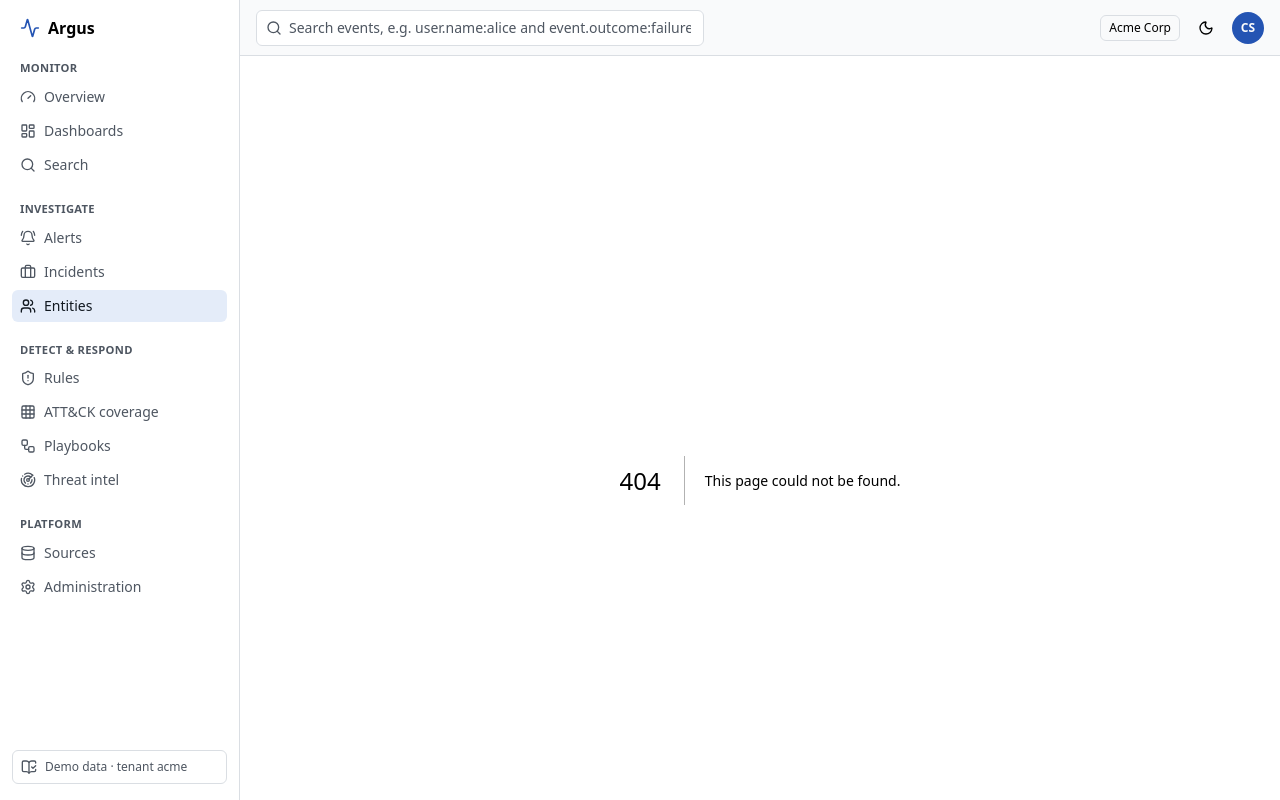
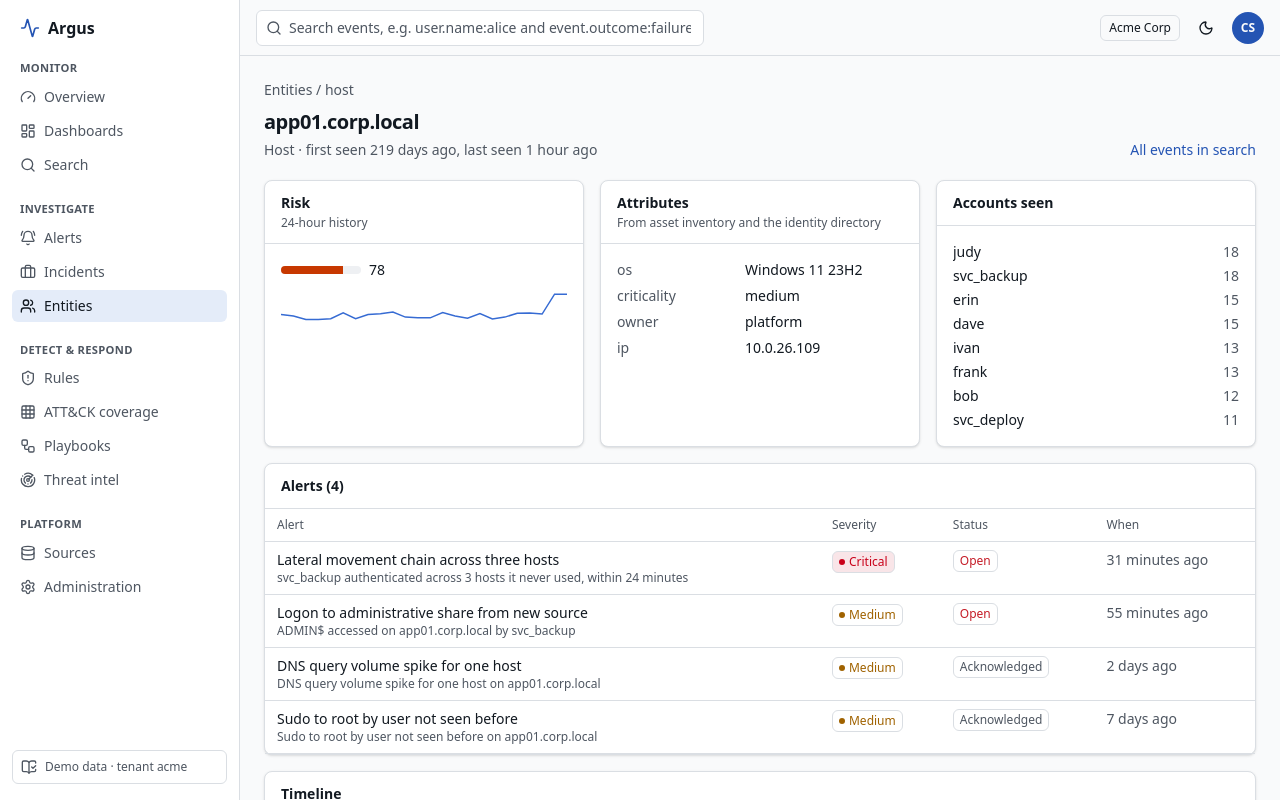
Before and after one commit to lumidren/Argus-SIEM, a Next.js app in the folder web/: page /entities/host/app01.corp.local in a window 1280 px wide. Before the commit this address had no page. Shown: the top 800 px of the page. Built offline with nearby package versions, Linux system fonts and the light colour scheme.

Commit message:
feat(web): entity pages for users, hosts and IPs with risk history, attributes, alerts and timeline

```diff
--- /dev/null
+++ b/web/src/app/entities/[kind]/[id]/page.tsx
@@ -0,0 +1,115 @@
+import type { Metadata } from "next";
+import Link from "next/link";
+import { notFound } from "next/navigation";
+import { RiskMeter, Sparkline } from "@/components/charts";
+import { Card, CardBody, CardHeader, Kv, PageHeader, SeverityBadge, StatusBadge, Table, Td, Th } from "@/components/ui/primitives";
+import { data, entityAlerts, entityEvents, getEntity } from "@/lib/demo/store";
+import type { EntityRef } from "@/lib/types";
+import { entityHref, relTime, searchHref, utc } from "@/lib/utils";
+
+export const dynamic = "force-dynamic";
+
+const KINDS = ["user", "host", "ip"] as const;
+
+export async function generateMetadata({ params }: { params: Promise<{ kind: string; id: string }> }): Promise<Metadata> {
+  const { id } = await params;
+  return { title: decodeURIComponent(id) };
+}
+
+export default async function EntityPage({ params }: { params: Promise<{ kind: string; id: string }> }) {
+  const { kind, id: rawId } = await params;
+  if (!(KINDS as readonly string[]).includes(kind)) notFound();
+  const id = decodeURIComponent(rawId);
+  const ref: EntityRef = { kind: kind as EntityRef["kind"], id };
+  const p = getEntity(ref.kind, id);
+  const events = entityEvents(ref, 60);
+  const alerts = entityAlerts(ref);
+  if (!p && events.length === 0 && alerts.length === 0) notFound();
+  const now = data().now;
+  const field = ref.kind === "user" ? "user.name" : ref.kind === "host" ? "host.name" : "source.ip";
+  const hosts = new Map<string, number>();
+  for (const e of entityEvents(ref, 2000)) {
+    const h = String(ref.kind === "user" ? e["host.name"] ?? "" : e["user.name"] ?? "");
+    if (h) hosts.set(h, (hosts.get(h) ?? 0) + 1);
+  }
+  return (
+    <>
+      <nav aria-label="Breadcrumb" className="mb-2 text-sm text-muted-foreground">
+        <Link href="/entities" className="hover:underline">Entities</Link> / {ref.kind}
+      </nav>
+      <PageHeader
+        title={id}
+        description={`${ref.kind === "ip" ? "IP address" : ref.kind === "user" ? "User account" : "Host"}${p ? ` · first seen ${relTime(p.firstSeen, now)}, last seen ${relTime(p.lastSeen, now)}` : ""}`}
+        actions={<Link href={searchHref(`${field}:${id}`)} className="text-sm text-primary hover:underline">All events in search</Link>}
+      />
+      <div className="grid gap-4 lg:grid-cols-3">
+        <Card>
+          <CardHeader title="Risk" description="24-hour history" />
+          <CardBody className="space-y-3">
+            <RiskMeter value={p?.risk ?? 0} />
+            {p ? <Sparkline label="Risk over 24 hours" values={p.riskHistory.map((h) => h.value)} /> : null}
+          </CardBody>
+        </Card>
+        <Card>
+          <CardHeader title="Attributes" description="From asset inventory and the identity directory" />
+          <CardBody>{p ? <Kv items={Object.entries(p.attributes)} /> : <p className="text-sm text-muted-foreground">No inventory record.</p>}</CardBody>
+        </Card>
+        <Card>
+          <CardHeader title={ref.kind === "user" ? "Hosts accessed" : "Accounts seen"} />
+          <CardBody>
+            <ul className="space-y-1 text-sm">
+              {[...hosts.entries()].sort((a, b) => b[1] - a[1]).slice(0, 8).map(([h, n]) => (
+                <li key={h} className="flex justify-between gap-2">
+                  <Link href={entityHref(ref.kind === "user" ? "host" : "user", h)} className="truncate hover:underline">{h}</Link>
+                  <span className="tabular-nums text-muted-foreground">{n}</span>
+                </li>
+              ))}
+              {hosts.size === 0 ? <li className="text-muted-foreground">None in range.</li> : null}
+            </ul>
+            {p?.peers.length ? (
+              <div className="mt-3 border-t pt-3">
+                <p className="mb-1 text-xs font-medium text-muted-foreground">Linked in incidents</p>
+                <div className="flex flex-wrap gap-1">
+                  {p.peers.map((x) => (
+                    <Link key={`${x.kind}:${x.id}`} href={entityHref(x.kind, x.id)} className="rounded-md border px-1.5 py-0.5 text-xs hover:bg-accent">{x.kind}: {x.id}</Link>
+                  ))}
+                </div>
+              </div>
+            ) : null}
+          </CardBody>
+        </Card>
+      </div>
+      <Card className="mt-4">
+        <CardHeader title={`Alerts (${alerts.length})`} />
+        <Table>
+          <thead>
+            <tr><Th>Alert</Th><Th>Severity</Th><Th>Status</Th><Th>When</Th></tr>
+          </thead>
+          <tbody>
+            {alerts.slice(0, 20).map((a) => (
+              <tr key={a.id}>
+                <Td><Link href={`/alerts?focus=${a.id}`} className="font-medium hover:underline">{a.ruleName}</Link><div className="text-xs text-muted-foreground">{a.summary}</div></Td>
+                <Td><SeverityBadge severity={a.severity} /></Td>
+                <Td><StatusBadge status={a.status} /></Td>
+                <Td className="whitespace-nowrap text-muted-foreground">{relTime(a.createdAt, now)}</Td>
+              </tr>
+            ))}
+          </tbody>
+        </Table>
+        {alerts.length === 0 ? <p className="p-6 text-center text-sm text-muted-foreground">No alerts for this entity.</p> : null}
+      </Card>
+      <Card className="mt-4">
+        <CardHeader title="Timeline" description="Most recent events" />
+        <ol className="divide-y">
+          {events.map((e) => (
+            <li key={e.id} className="grid gap-1 px-4 py-2 text-sm sm:grid-cols-[12rem_10rem_minmax(0,1fr)]">
+              <time dateTime={e["@timestamp"]} className="font-mono text-xs text-muted-foreground">{utc(e["@timestamp"])}</time>
+              <span className="truncate text-xs text-muted-foreground">{String(e["event.dataset"])}</span>
+              <span className="truncate">{String(e["event.action"] ?? e.message ?? "")} {e["source.ip"] ? <span className="text-muted-foreground">from {String(e["source.ip"])}</span> : null}{e["host.name"] && ref.kind !== "host" ? <span className="text-muted-foreground"> on {String(e["host.name"])}</span> : null}</span>
+            </li>
+          ))}
+        </ol>
+      </Card>
+    </>
+  );
+}
--- /dev/null
+++ b/web/src/app/entities/page.tsx
@@ -0,0 +1,43 @@
+import type { Metadata } from "next";
+import Link from "next/link";
+import { RiskMeter } from "@/components/charts";
+import { Card, CardHeader, PageHeader } from "@/components/ui/primitives";
+import { data, topEntities } from "@/lib/demo/store";
+import type { EntityRef } from "@/lib/types";
+import { entityHref, relTime } from "@/lib/utils";
+
+export const metadata: Metadata = { title: "Entities" };
+export const dynamic = "force-dynamic";
+
+const groups: { kind: EntityRef["kind"]; title: string; description: string }[] = [
+  { kind: "user", title: "Users", description: "Accounts ranked by behavioural risk" },
+  { kind: "host", title: "Hosts", description: "Endpoints and servers ranked by risk" },
+  { kind: "ip", title: "IP addresses", description: "External addresses seen in alerts" },
+];
+
+export default function EntitiesPage() {
+  const now = data().now;
+  return (
+    <>
+      <PageHeader title="Entities" description="Per-user and per-host baselines (logon hours, hosts accessed, volume, geography). Risk rises with alerts and decays over time." />
+      <div className="grid gap-4 lg:grid-cols-3">
+        {groups.map((g) => (
+          <Card key={g.kind}>
+            <CardHeader title={g.title} description={g.description} />
+            <ul className="divide-y">
+              {topEntities(g.kind, 12).map((p) => (
+                <li key={p.ref.id} className="flex items-center justify-between gap-3 px-4 py-2">
+                  <div className="min-w-0">
+                    <Link href={entityHref(p.ref.kind, p.ref.id)} className="block truncate text-sm font-medium hover:underline">{p.displayName}</Link>
+                    <span className="text-xs text-muted-foreground">last seen {relTime(p.lastSeen, now)}</span>
+                  </div>
+                  <RiskMeter value={p.risk} />
+                </li>
+              ))}
+            </ul>
+          </Card>
+        ))}
+      </div>
+    </>
+  );
+}
```
